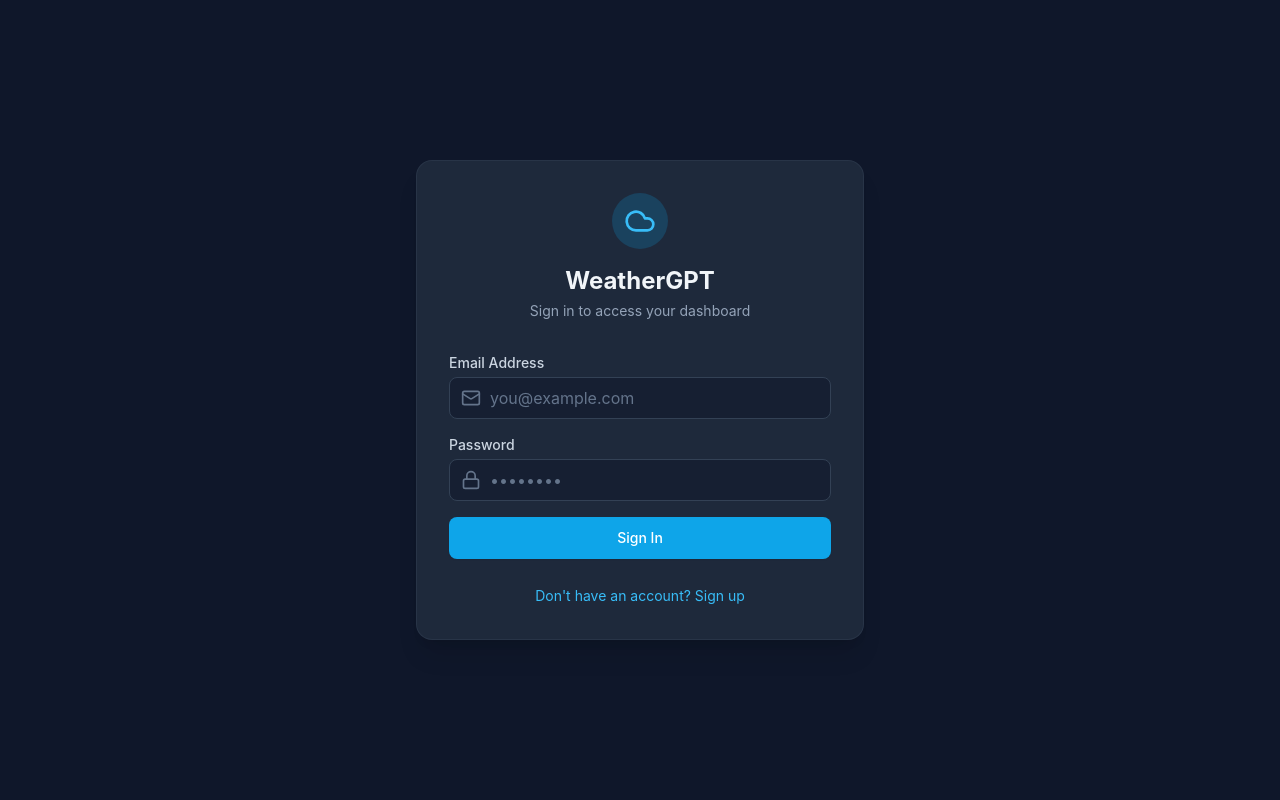
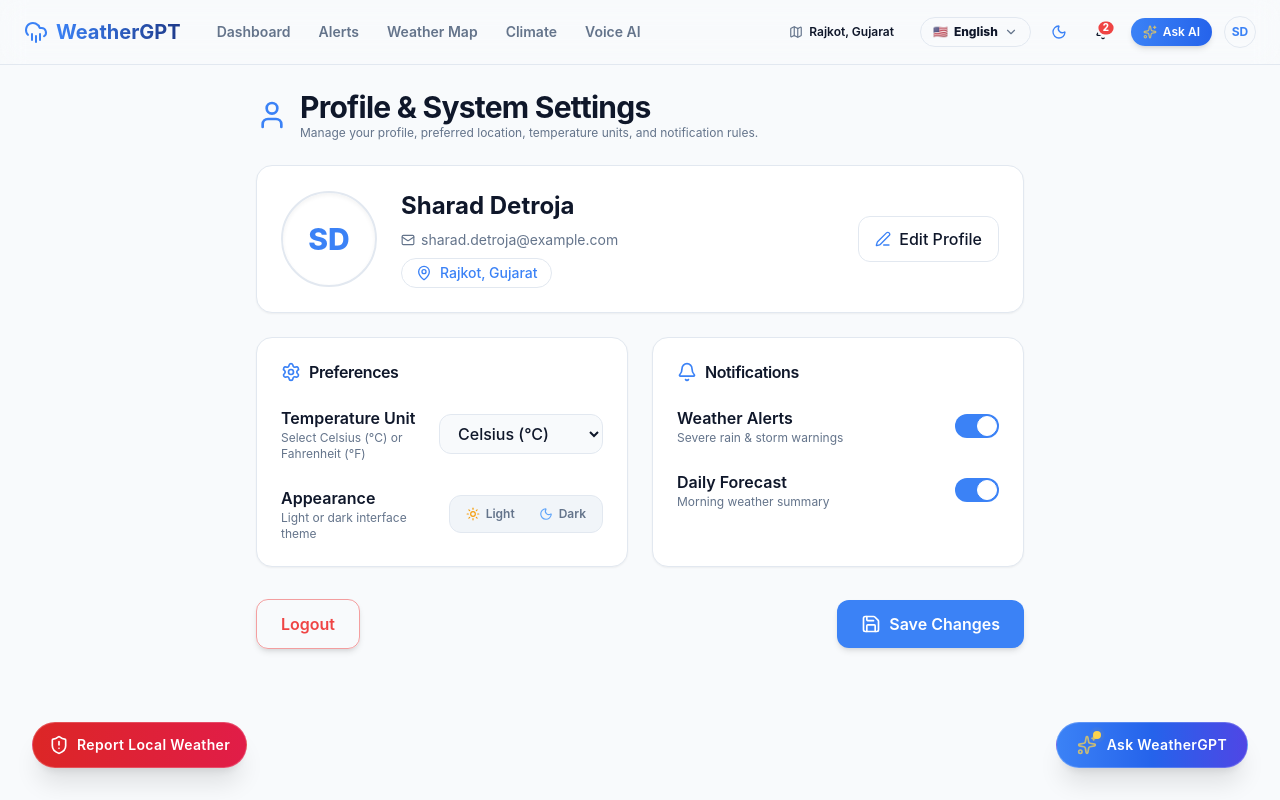
Before and after one commit to sharaddetroja/WeatherGPT-, a React (Vite) app: page /profile in a window 1280 px wide. Built offline with nearby package versions, Linux system fonts and the light colour scheme; a web font is replaced by a local one.

Commit message:
feat: make login required only for AI chat features

```diff
--- a/src/App.tsx
+++ b/src/App.tsx
@@ -16,13 +16,15 @@ import { WeatherAlertsProvider } from './hooks/useWeatherAlerts';
 import { UserProfileProvider, useUserProfile } from './hooks/useUserProfile';
 import { LanguageProvider } from './hooks/useLanguage';
 
-function AppRoutes() {
+function ProtectedRoute({ children }: { children: React.ReactNode }) {
   const { isAuthenticated } = useUserProfile();
-
   if (!isAuthenticated) {
     return <AuthPage />;
   }
+  return <>{children}</>;
+}
 
+function AppRoutes() {
   return (
     <Routes>
       <Route path="/" element={<MainLayout />}>
@@ -35,8 +37,8 @@ function AppRoutes() {
         <Route path="marine" element={<MarineSafetyPage />} />
         <Route path="profile" element={<ProfilePage />} />
         <Route path="language" element={<LanguageSelectionPage />} />
-        <Route path="assistant" element={<VoiceAssistantPage />} />
-        <Route path="chat" element={<VoiceAssistantPage />} />
+        <Route path="assistant" element={<ProtectedRoute><VoiceAssistantPage /></ProtectedRoute>} />
+        <Route path="chat" element={<ProtectedRoute><VoiceAssistantPage /></ProtectedRoute>} />
         <Route path="*" element={<Navigate to="/" replace />} />
       </Route>
     </Routes>
--- a/src/components/ChatWindow.tsx
+++ b/src/components/ChatWindow.tsx
@@ -7,6 +7,7 @@ import { askWeatherGPT, getUserLocation, analyzeWeatherLens } from '../services/
 import type { WeatherLensResponse } from '../services/weatherGptApi';
 import { Send, Mic, Sparkles, X, Bot, User, Maximize2, Loader2, Edit2, Copy, Camera, Image as ImageIcon, ChevronDown, Share2 } from 'lucide-react';
 import { cn } from '../utils/cn';
+import { useUserProfile } from '../hooks/useUserProfile';
 
 interface Message {
   id: string;
@@ -21,6 +22,7 @@ export default function ChatWindow() {
   const navigate = useNavigate();
   const location = useLocation();
   const { t } = useLanguage();
+  const { isAuthenticated } = useUserProfile();
 
   const [isOpen, setIsOpen] = useState(false);
   const [input, setInput] = useState('');
@@ -136,7 +138,13 @@ export default function ChatWindow() {
   if (!isOpen) {
     return (
       <button
-        onClick={() => setIsOpen(true)}
+        onClick={() => {
+          if (!isAuthenticated) {
+            navigate('/assistant');
+          } else {
+            setIsOpen(true);
+          }
+        }}
         className="fixed bottom-6 right-6 lg:bottom-8 lg:right-8 bg-gradient-to-r from-primary via-blue-600 to-indigo-600 text-primary-foreground px-4 py-3 md:px-5 md:py-3 rounded-full shadow-xl hover:shadow-2xl hover:shadow-primary/40 transition-all transform hover:-translate-y-0.5 hover:scale-105 z-50 flex items-center gap-2.5 border border-white/20 backdrop-blur-md cursor-pointer"
         title="Chat with WeatherGPT AI Assistant"
       >
--- a/src/pages/AuthPage.tsx
+++ b/src/pages/AuthPage.tsx
@@ -59,7 +59,7 @@ const AuthPage = () => {
   };
 
   return (
-    <div className="min-h-screen bg-slate-900 text-slate-100 flex items-center justify-center p-4">
+    <div className="h-full w-full bg-slate-900 text-slate-100 flex items-center justify-center p-4 rounded-2xl">
       <div className="max-w-md w-full bg-slate-800 rounded-2xl shadow-xl overflow-hidden border border-slate-700/50">
         <div className="p-8">
           <div className="flex flex-col items-center justify-center mb-8">
```
